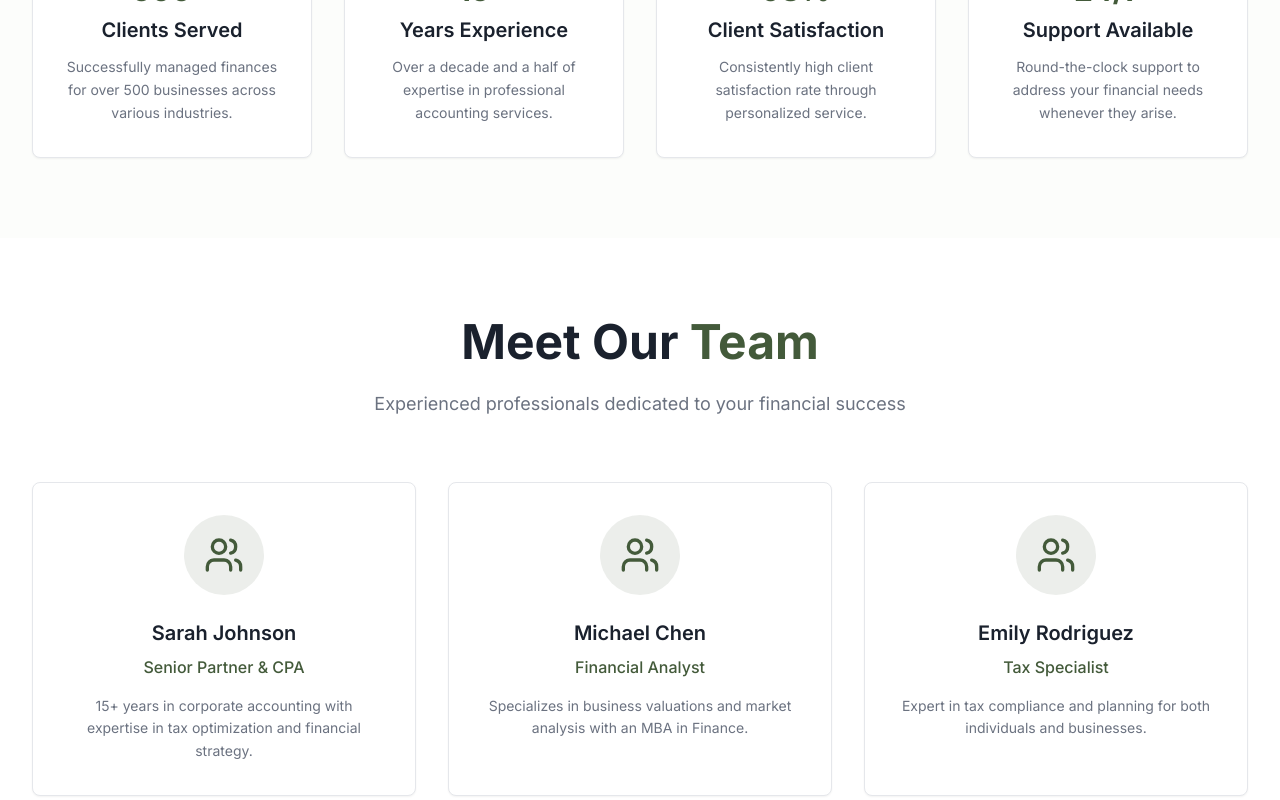
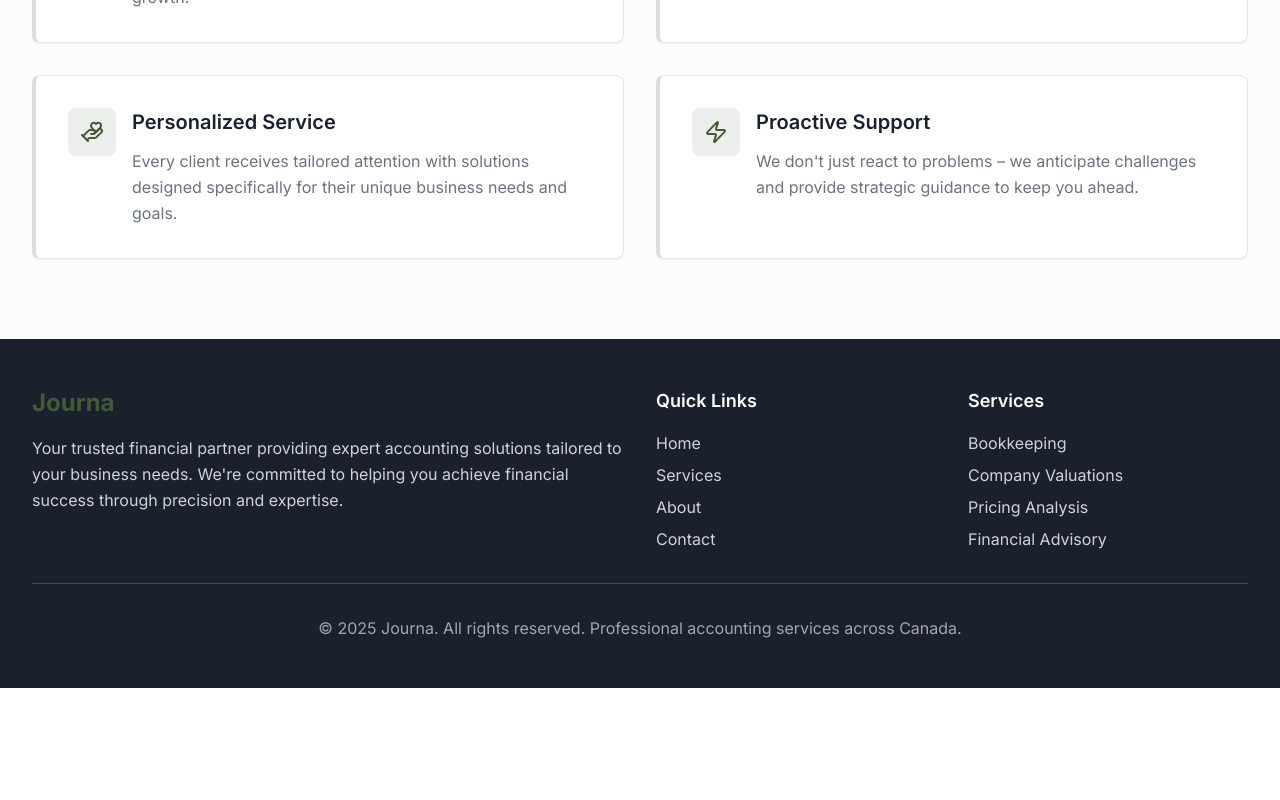
Before and after one commit to azhar0i0/JournaApp, a React (Vite) app: page /about in a window 1280 px wide. Shown: the part 1220-2020 px from the top of the page. After the commit the page ends 1908 px from the top, so only its background shows below. Built offline with nearby package versions, Linux system fonts and the light colour scheme.

Commit message:
Refactor About page content
Remove client/experience numbers and team section, add new content.

```diff
--- a/src/pages/About.tsx
+++ b/src/pages/About.tsx
@@ -3,7 +3,7 @@ import { motion } from "framer-motion";
 import Header from "@/components/Header";
 import Footer from "@/components/Footer";
 import { Card, CardContent } from "@/components/ui/card";
-import { Award, Users, Target, Shield, TrendingUp, Clock, CheckCircle, Globe } from "lucide-react";
+import { Award, Users, Target, Shield, CheckCircle, Lightbulb, HandHeart, Zap } from "lucide-react";
 
 const About = () => {
   const values = [
@@ -29,48 +29,26 @@ const About = () => {
     },
   ];
 
-  const achievements = [
+  const whyChooseUs = [
     {
-      icon: TrendingUp,
-      number: "500+",
-      title: "Clients Served",
-      description: "Successfully managed finances for over 500 businesses across various industries.",
+      icon: CheckCircle,
+      title: "Proven Methodology",
+      description: "Our systematic approach ensures accuracy and compliance while delivering actionable insights for your business growth.",
     },
     {
-      icon: Clock,
-      number: "15+",
-      title: "Years Experience",
-      description: "Over a decade and a half of expertise in professional accounting services.",
+      icon: Lightbulb,
+      title: "Innovative Solutions",
+      description: "We leverage the latest technology and best practices to streamline your financial processes and reduce complexity.",
     },
     {
-      icon: CheckCircle,
-      number: "98%",
-      title: "Client Satisfaction",
-      description: "Consistently high client satisfaction rate through personalized service.",
+      icon: HandHeart,
+      title: "Personalized Service",
+      description: "Every client receives tailored attention with solutions designed specifically for their unique business needs and goals.",
     },
     {
-      icon: Globe,
-      number: "24/7",
-      title: "Support Available",
-      description: "Round-the-clock support to address your financial needs whenever they arise.",
-    },
-  ];
-
-  const team = [
-    {
-      name: "Sarah Johnson",
-      role: "Senior Partner & CPA",
-      description: "15+ years in corporate accounting with expertise in tax optimization and financial strategy.",
-    },
-    {
-      name: "Michael Chen",
-      role: "Financial Analyst",
-      description: "Specializes in business valuations and market analysis with an MBA in Finance.",
-    },
-    {
-      name: "Emily Rodriguez",
-      role: "Tax Specialist",
-      description: "Expert in tax compliance and planning for both individuals and businesses.",
+      icon: Zap,
+      title: "Proactive Support",
+      description: "We don't just react to problems – we anticipate challenges and provide strategic guidance to keep you ahead.",
     },
   ];
 
@@ -172,7 +150,7 @@ const About = () => {
         </div>
       </motion.section>
 
-      {/* Achievements Section */}
+      {/* Why Choose Us Section */}
       <motion.section
         initial="hidden"
         whileInView="visible"
@@ -183,86 +161,40 @@ const About = () => {
         <div className="container mx-auto px-4 sm:px-6 lg:px-8">
           <motion.div variants={itemVariants} className="text-center mb-16">
             <h2 className="text-3xl lg:text-5xl font-bold text-foreground mb-6">
-              Our <span className="text-primary">Achievements</span>
+              Why Choose <span className="text-primary">Journa</span>
             </h2>
             <p className="text-lg text-muted-foreground max-w-3xl mx-auto">
-              Numbers that speak to our commitment to excellence and client satisfaction
+              Discover what sets us apart and makes us the ideal partner for your financial success
             </p>
           </motion.div>
 
-          <div className="grid grid-cols-1 md:grid-cols-2 lg:grid-cols-4 gap-8">
-            {achievements.map((achievement, index) => (
+          <div className="grid grid-cols-1 md:grid-cols-2 gap-8">
+            {whyChooseUs.map((item, index) => (
               <motion.div
                 key={index}
                 variants={itemVariants}
-                whileHover={{ scale: 1.05 }}
-                className="text-center"
+                whileHover={{ scale: 1.02 }}
+                className="group"
               >
-                <Card className="hover:shadow-lg transition-all duration-300 h-full">
+                <Card className="hover:shadow-lg transition-all duration-300 h-full border-l-4 border-l-primary/20 hover:border-l-primary">
                   <CardContent className="p-8">
+                    <div className="flex items-start gap-4">
                       <motion.div
-                      className="bg-primary/10 p-4 rounded-full w-16 h-16 mx-auto mb-4 flex items-center justify-center"
+                        className="bg-primary/10 p-3 rounded-lg flex-shrink-0 group-hover:bg-primary/20 transition-colors"
                         whileHover={{ rotate: 360 }}
                         transition={{ duration: 0.6 }}
                       >
-                      <achievement.icon className="h-8 w-8 text-primary" />
+                        <item.icon className="h-6 w-6 text-primary" />
                       </motion.div>
-                    <div className="text-3xl font-bold text-primary mb-2">
-                      {achievement.number}
-                    </div>
+                      <div>
                         <h3 className="text-xl font-semibold text-foreground mb-3">
-                      {achievement.title}
+                          {item.title}
                         </h3>
-                    <p className="text-sm text-muted-foreground leading-relaxed">
-                      {achievement.description}
+                        <p className="text-muted-foreground leading-relaxed">
+                          {item.description}
                         </p>
-                  </CardContent>
-                </Card>
-              </motion.div>
-            ))}
                       </div>
                     </div>
-      </motion.section>
-
-      {/* Team Section */}
-      <motion.section
-        initial="hidden"
-        whileInView="visible"
-        viewport={{ once: true, amount: 0.3 }}
-        variants={containerVariants}
-        className="py-20"
-      >
-        <div className="container mx-auto px-4 sm:px-6 lg:px-8">
-          <motion.div variants={itemVariants} className="text-center mb-16">
-            <h2 className="text-3xl lg:text-5xl font-bold text-foreground mb-6">
-              Meet Our <span className="text-primary">Team</span>
-            </h2>
-            <p className="text-lg text-muted-foreground max-w-3xl mx-auto">
-              Experienced professionals dedicated to your financial success
-            </p>
-          </motion.div>
-
-          <div className="grid grid-cols-1 md:grid-cols-2 lg:grid-cols-3 gap-8">
-            {team.map((member, index) => (
-              <motion.div
-                key={index}
-                variants={itemVariants}
-                whileHover={{ scale: 1.05 }}
-              >
-                <Card className="hover:shadow-lg transition-all duration-300 h-full">
-                  <CardContent className="p-8 text-center">
-                    <div className="w-20 h-20 bg-primary/10 rounded-full mx-auto mb-6 flex items-center justify-center">
-                      <Users className="h-10 w-10 text-primary" />
-                    </div>
-                    <h3 className="text-xl font-semibold text-foreground mb-2">
-                      {member.name}
-                    </h3>
-                    <p className="text-primary font-medium mb-4">
-                      {member.role}
-                    </p>
-                    <p className="text-sm text-muted-foreground leading-relaxed">
-                      {member.description}
-                    </p>
                   </CardContent>
                 </Card>
               </motion.div>
```
Lines whose indentation alone changed are shown as unchanged.
